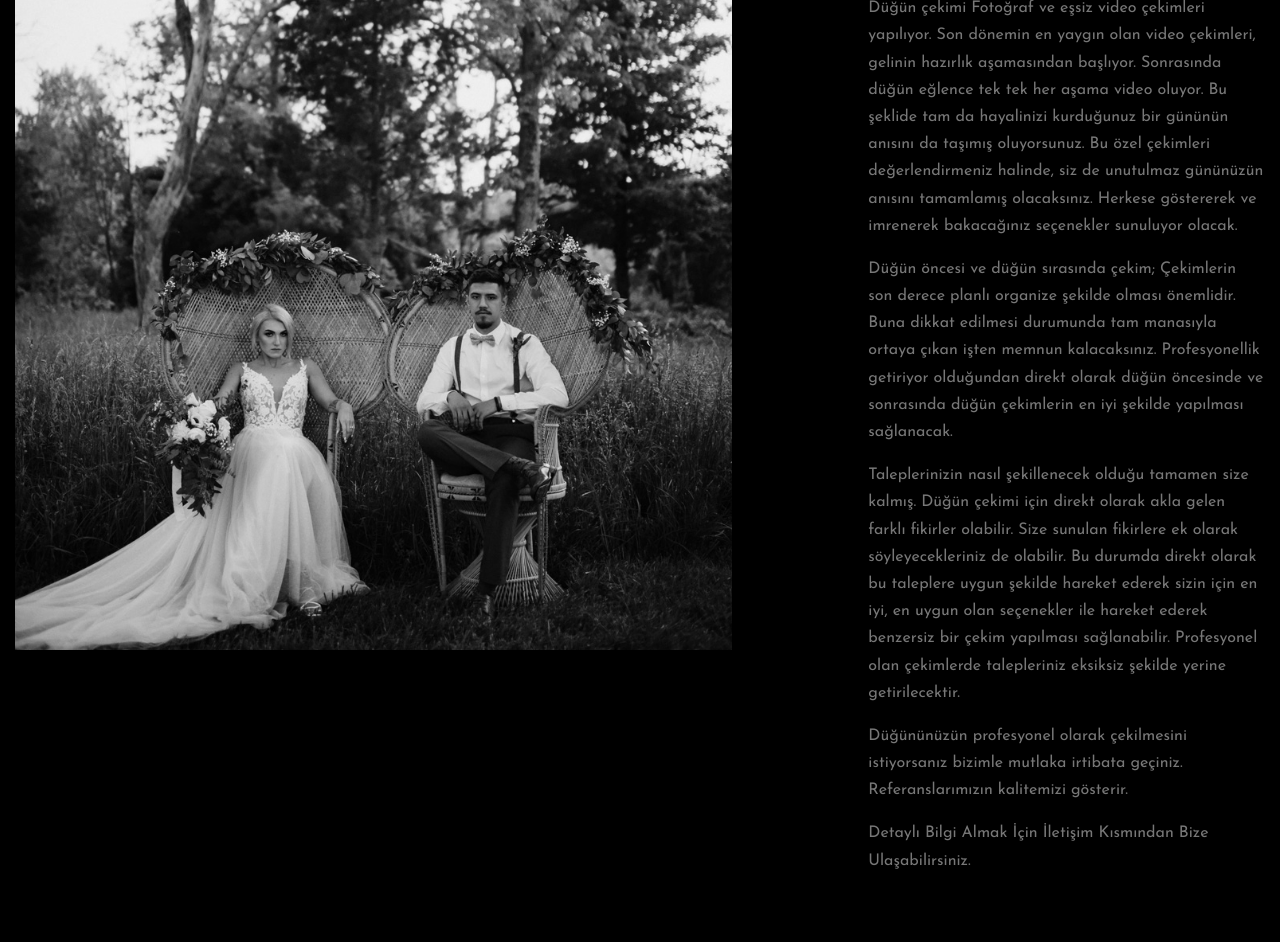
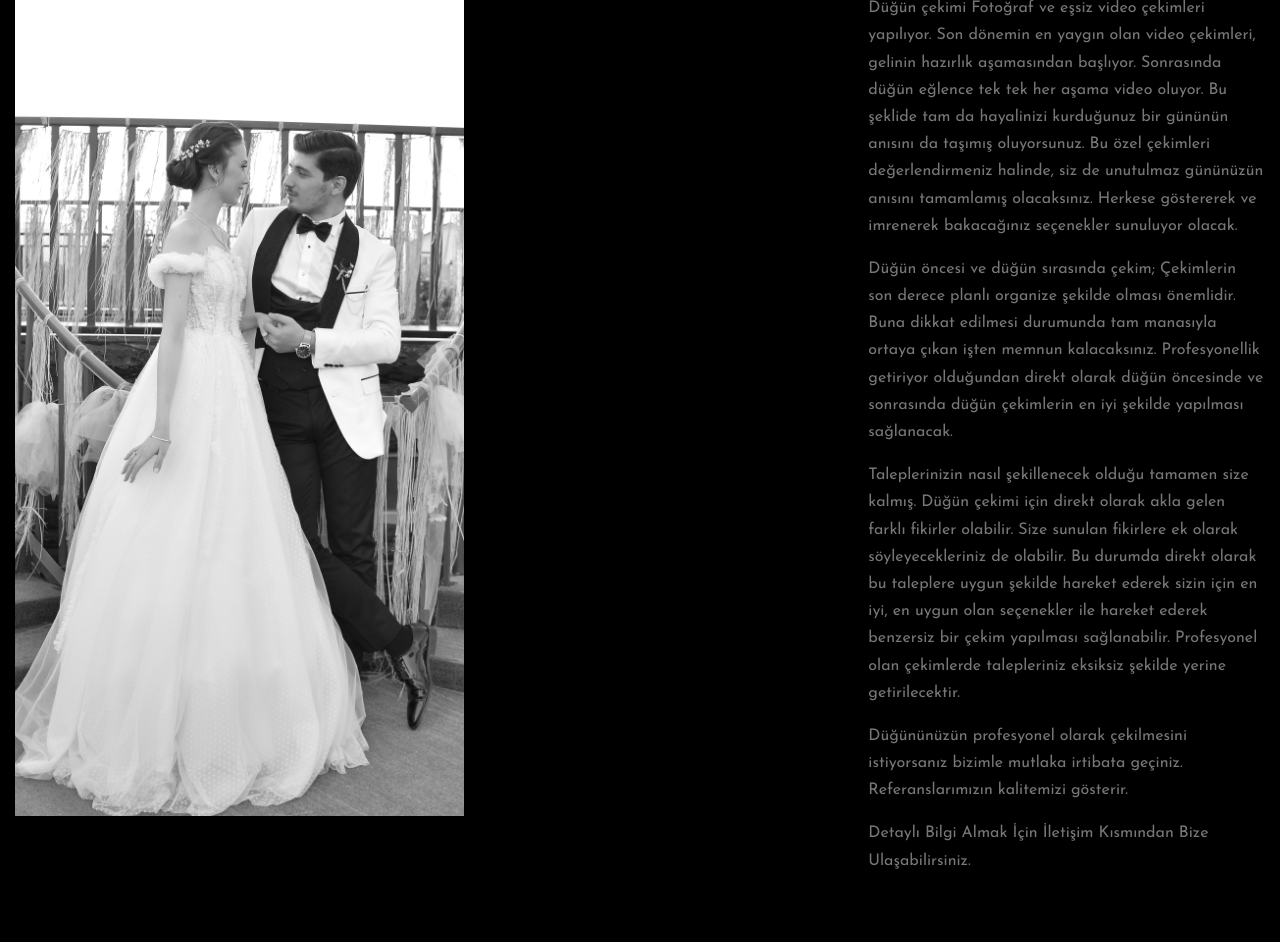
Before and after one commit to yilmazaltinbas/lidyafotograf, a plain HTML site: page dugun.html in a window 1280 px wide. Shown: the part 464-1406 px from the top of the page. Drawn offline with Linux system fonts and the light colour scheme; files whose address does not match are found by name.

Commit message:
Update dugun.html

```diff
--- a/dugun.html
+++ b/dugun.html
@@ -117,7 +117,7 @@
 
       <div class="row mb-5">
         <div class="col-md-7">
-          <img src="images/dugun.jpg" alt="Images" class="img-fluid">
+          <img src="images/enes2.png" alt="Images" class="img-fluid">
         </div>
         <div class="col-md-4 ml-auto">
           <h3 class="text-white">Lidya Fotoğrafçılık</h3>
```
